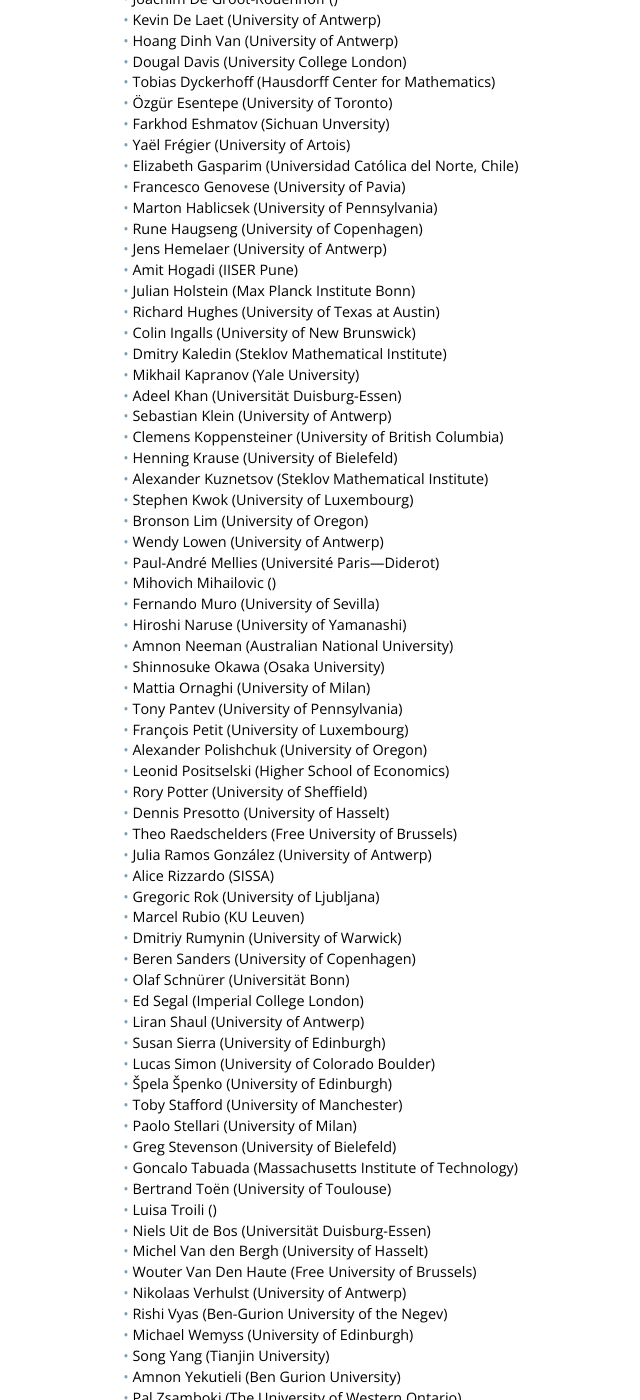
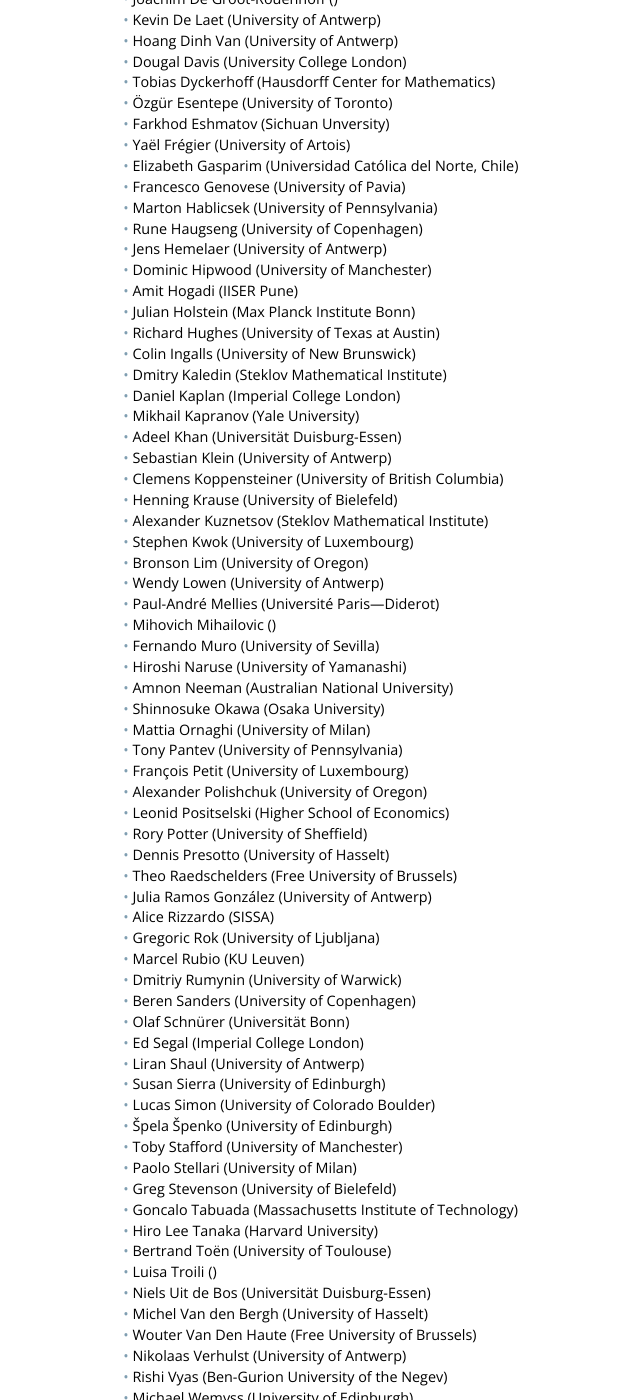
Before and after one commit to ncag-info/antwerp-2016, a Jekyll site: the page built from participants.html, in a window 1280 px wide and 1400 px high, scrolled down 501 px. Shown: the whole window, without its empty margins (121-761 px from the left). Built offline with Jekyll 4.4.1, drawn with Linux system fonts in a browser that asks for light colours; nearby versions of some CDN libraries; library files that are not in the unit come from our copies.

Commit message:
More participants

```diff
--- a/_data/participants.yml
+++ b/_data/participants.yml
@@ -25,11 +25,13 @@
 - Marton Hablicsek (University of Pennsylvania)
 - Rune Haugseng (University of Copenhagen)
 - Jens Hemelaer (University of Antwerp)
+- Dominic Hipwood (University of Manchester)
 - Amit Hogadi (IISER Pune)
 - Julian Holstein (Max Planck Institute Bonn)
 - Richard Hughes (University of Texas at Austin)
 - Colin Ingalls (University of New Brunswick)
 - Dmitry Kaledin (Steklov Mathematical Institute)
+- Daniel Kaplan (Imperial College London)
 - Mikhail Kapranov (Yale University)
 - Adeel Khan (Universität Duisburg-Essen)
 - Sebastian Klein (University of Antwerp)
@@ -69,6 +71,7 @@
 - Paolo Stellari (University of Milan)
 - Greg Stevenson (University of Bielefeld)
 - Goncalo Tabuada (Massachusetts Institute of Technology)
+- Hiro Lee Tanaka (Harvard University)
 - Bertrand Toën (University of Toulouse)
 - Luisa Troili ()
 - Niels Uit de Bos (Universität Duisburg-Essen)
```
